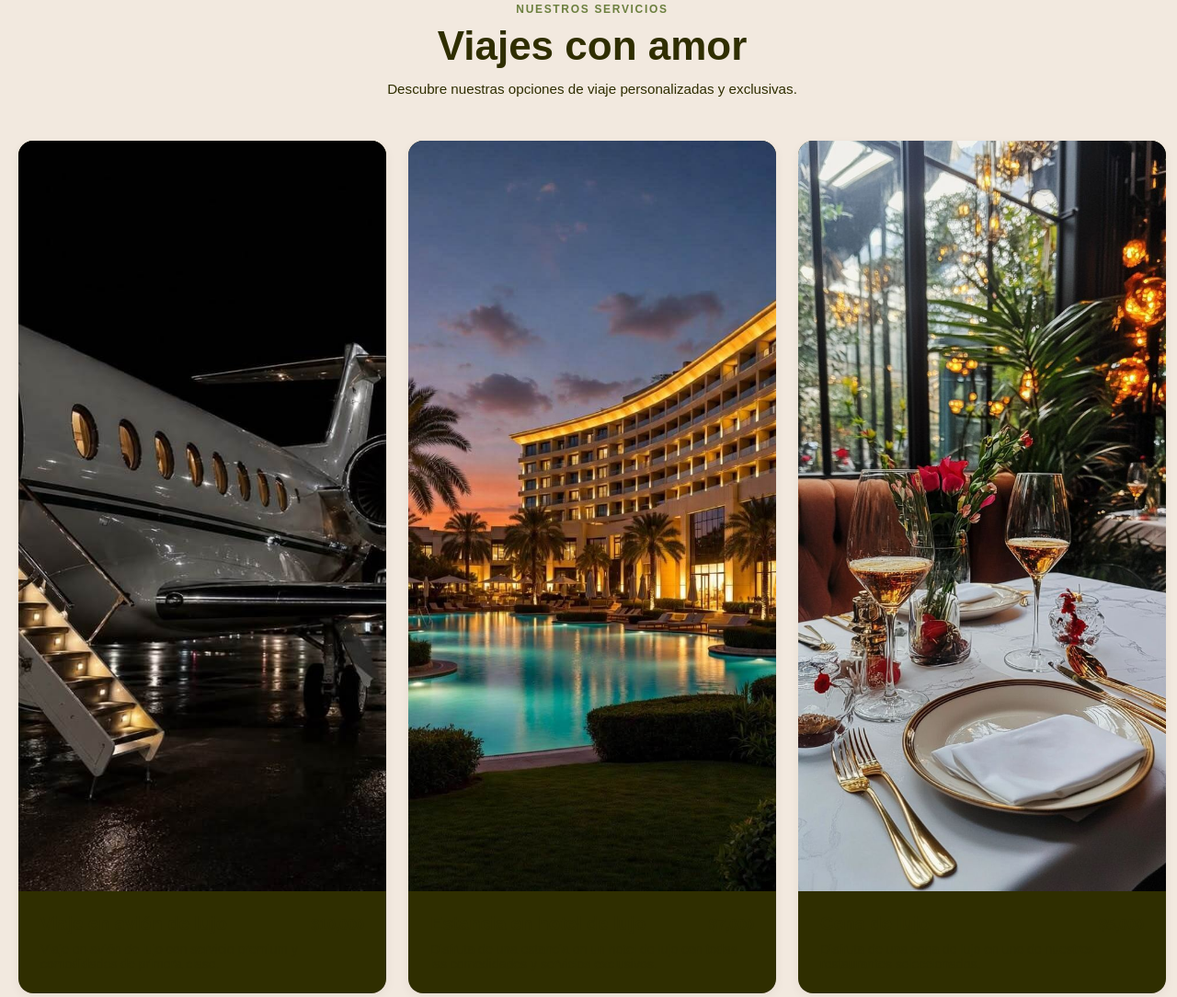
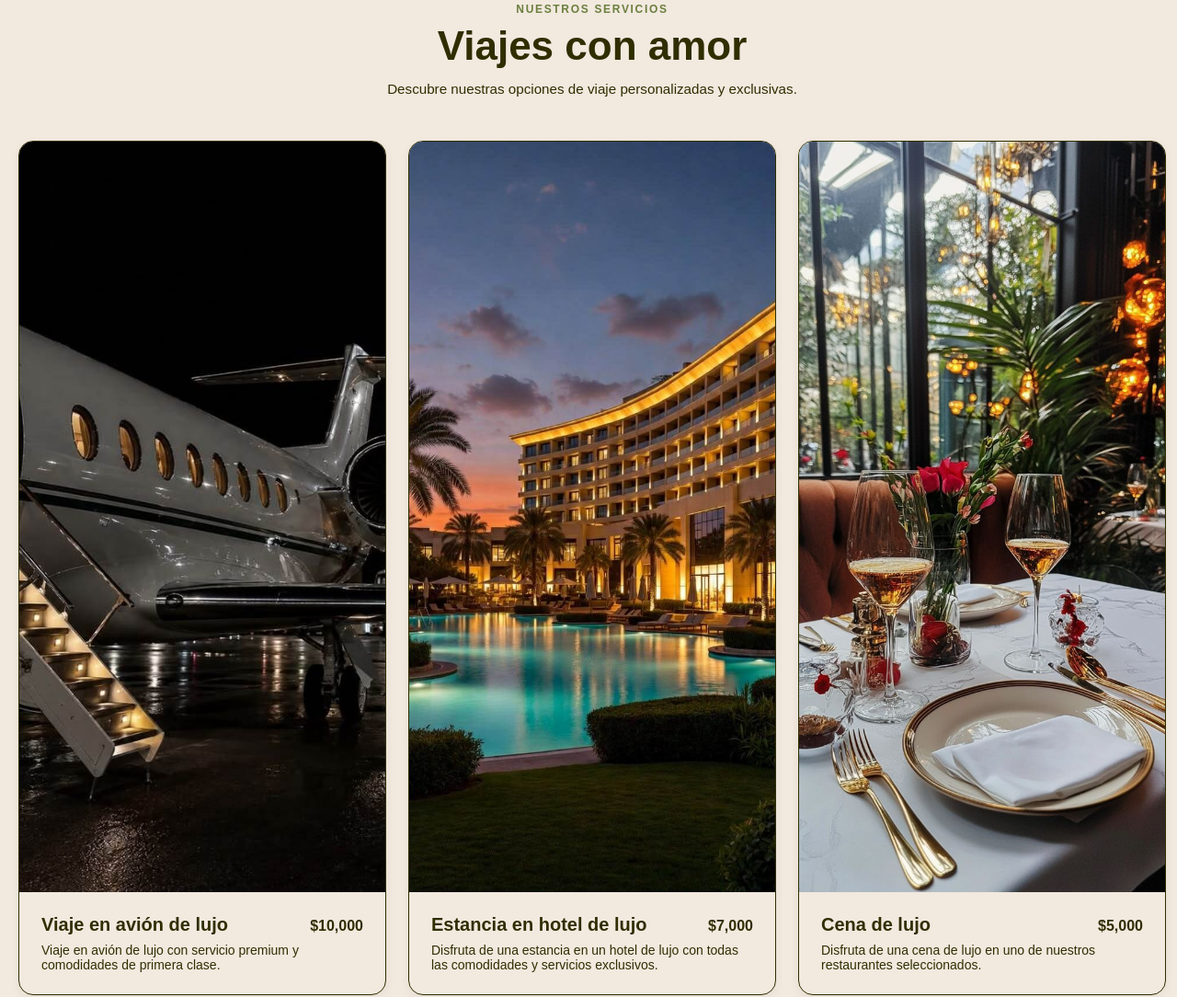
Before and after one commit to rmhernandez005/EliteVoyages, a plain HTML site: page index.html in a window 1280 px wide. Shown: the part 2813-3897 px from the top of the page at 92% size. Drawn offline with nearby package versions, Linux system fonts and the light colour scheme; a web font is replaced by a local one.

Commit message:
E2-NOSOTROS-PRODUCTOS-ELITEVOYAGES-REGINAHERNANDEZ-20/11/26

```diff
--- a/css/styles.css
+++ b/css/styles.css
@@ -343,8 +343,8 @@ img {
   flex-direction: column;
   overflow: hidden;
   border-radius: 1rem;
-  background-color: var(--olivo); /* Diferente al fondo --cream */
-  border: 1px solid var(--olivo-oscuro);  /* Delimita cada tarjeta */
+  background-color: var(--beige); /* Diferente al fondo --cream */
+  border: 1px solid var(--olivo);  /* Delimita cada tarjeta */
   box-shadow: 0 4px 12px rgba(63, 48, 42, 0.06);
   transition: transform 0.25s ease, box-shadow 0.25s ease;
 }
```
